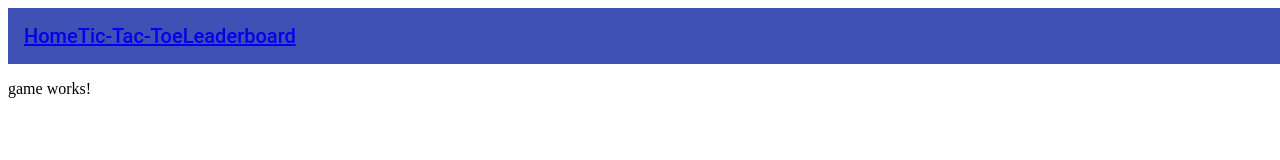
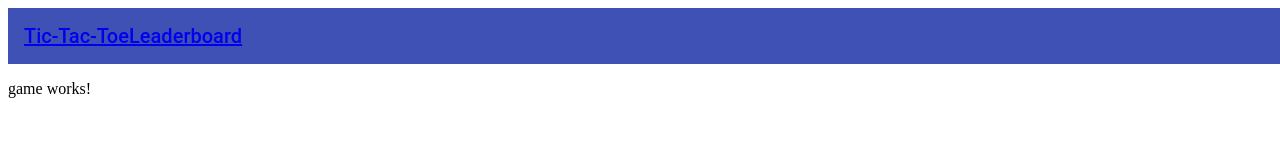
Before and after one commit to isexe/WebDev2-FinalProject, an Angular app: page / in a window 1280 px wide. Shown: the top 160 px of the page. Built offline with nearby package versions, Linux system fonts and the light colour scheme.

Commit message:
Commented out Home link for now

```diff
--- a/src/app/header/header.component.html
+++ b/src/app/header/header.component.html
@@ -1,6 +1,8 @@
+<!-- Could change to Angular Material Module to improve UI -->
 <nav class="navbar navbar-expand navbar-dark bg-dark">
     <div class="navbar-nav">
-        <a class="nav-item nav-link" routerLink="/">Home</a>
+        <!-- Don't really need a home page -->
+        <!-- <a class="nav-item nav-link" routerLink="/">Home</a> -->
         <a class="nav-item nav-link" routerLink="/tictactoe">Tic-Tac-Toe</a>
         <a class="nav-item nav-link" routerLink="/leaderboard">Leaderboard</a>
     </div>
```
